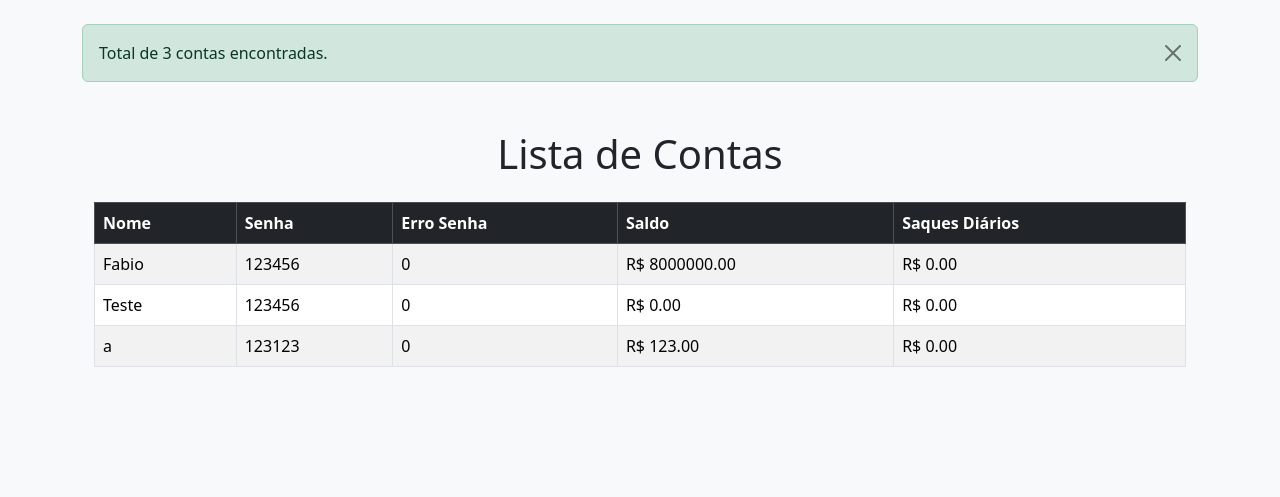
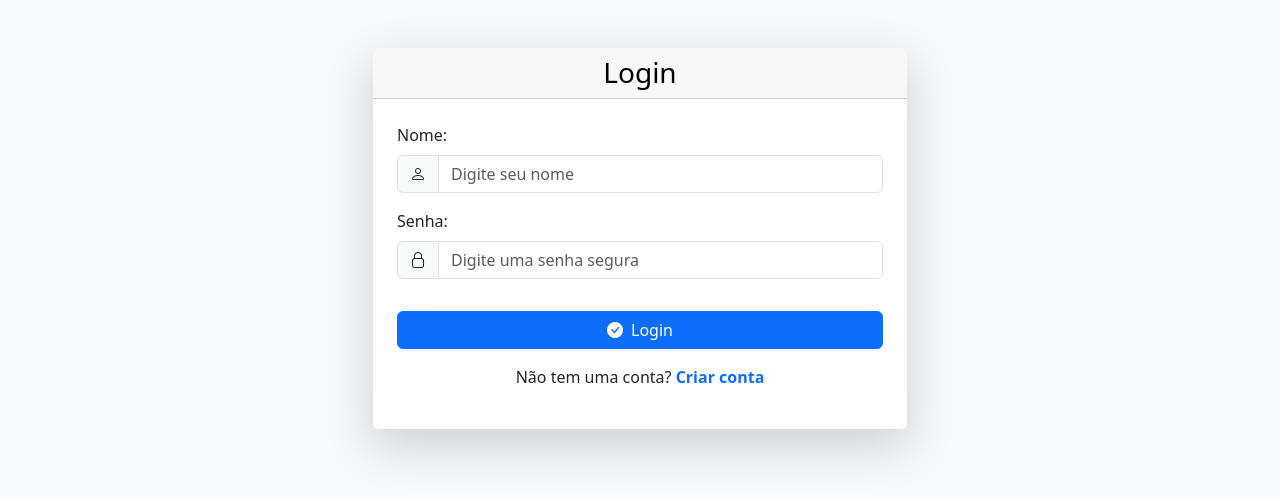
Before and after one commit to fabiograves/flaskcaixa, a Flask app: page / in a window 1280 px wide. Shown: the top 497 px of the page. Run offline with Flask 3, Linux system fonts and the light colour scheme; data comes from the database, SQL or seed files in the repository; both versions use the stored data as it was before the commit.

Commit message:
Ajuda plmds

```diff
--- a/app.py
+++ b/app.py
@@ -1,10 +1,10 @@
 from flask import Flask, render_template, request, redirect, url_for, flash
 import sqlite3
 from datetime import datetime
-
+from flask import session
+from functools import wraps
 app = Flask(__name__)
 app.secret_key = 'teste'
-
 
 # Função para conectar ao banco de dados
 def get_db_connection():
@@ -12,44 +12,83 @@ def get_db_connection():
     conn.row_factory = sqlite3.Row  # Permite acessar os resultados como dicionários
     return conn
 
+def login_required(f):
+    @wraps(f)
+    def decorated_function(*args, **kwargs):
+        if "nome" not in session:
+            flash("Você precisa estar logado para acessar esta página.", "danger")
+            return redirect(url_for("login"))
+        return f(*args, **kwargs)
+    return decorated_function
 
-def testar_conexao():
+
+"""def testar_conexao():
     conn = get_db_connection()
     cursor = conn.cursor()
-    cursor.execute("SELECT * FROM contas")
+    cursor.execute("SELECT * FROM historico)
     result = cursor.fetchall()
-    conn.close()
     for linha in result:
-        print(linha['nome'], linha['saldo'])  # Exemplo de acesso direto aos campos
+        print(linha['nome'], linha['descricao'], linha['data_hora'])
     print("---------------------------------------")
     for linha in result:
         print(dict(linha))  # Converte o sqlite3.Row em um dicionario e imprime
+    conn.close()
     return result
 
 @app.route('/')
 def index():
-    contas = testar_conexao() # Chamado somente para mostrar no console os tipos de acessos
-    if not contas:
-        # Mensagem exibida para mostrar alguma situação/erro
-        flash("Nenhuma conta encontrada no banco de dados.", "warning")
-    else:
-        flash(f"Total de {len(contas)} contas encontradas.", "success")
-
+    historico = testar_conexao() # Chamado somente para mostrar no console os tipos de acessos
     # O contas=contas faz o contas receber o return do testar_conexao e
     # passar ele como parametro a pagina html chamando contas tambem
-    return render_template('index.html', contas=contas)
+    return render_template('index.html', contas=contas)"""
 
+import re
 
+def validar_cpf(cpf):
+    # Remove todos os caracteres que não são números
+    cpf = re.sub(r"\D", "", cpf)
+
+    # Verifica se tem 11 dígitos
+    if len(cpf) != 11:
+        return False, None
+
+    # Verifica se todos os dígitos são iguais (ex: 111.111.111-11, inválido)
+    if cpf == cpf[0] * 11:
+        return False, None
+
+    # Cálculo dos dígitos verificadores
+    def calcular_digito(cpf, peso):
+        soma = sum(int(digito) * peso for digito, peso in zip(cpf, range(peso, 1, -1)))
+        resto = soma % 11
+        return "0" if resto < 2 else str(11 - resto)
+
+    # Primeiro dígito verificador
+    primeiro_digito = calcular_digito(cpf[:9], 10)
+    # Segundo dígito verificador
+    segundo_digito = calcular_digito(cpf[:10], 11)
+
+    if cpf[9] == primeiro_digito and cpf[10] == segundo_digito:
+        # Formata o CPF como XXX.XXX.XXX-XX
+        cpf_formatado = f"{cpf[:3]}.{cpf[3:6]}.{cpf[6:9]}-{cpf[9:]}"
+        return True, cpf_formatado
+
+    return False, None
 @app.route("/criar_conta", methods=["GET", "POST"])
 def criar_conta():
     if request.method == "POST":
         nome = request.form["nome"]
+        cpf = request.form["cpf"]
         senha = request.form["senha"]
         confirmar_senha = request.form["confirmar_senha"]
         saldo_inicial = float(request.form.get("saldo_inicial", 0) or 0)
 
         if not nome.strip():
             flash("O nome não pode estar vazio ou ser apenas espaços.", "danger")
+            return redirect(url_for("criar_conta"))
+
+        cpf_valido, cpf_formatado = validar_cpf(cpf)
+        if not cpf_valido:
+            flash("CPF inválido. Por favor, insira um CPF válido.", "danger")
             return redirect(url_for("criar_conta"))
 
         if senha != confirmar_senha:
@@ -68,6 +107,7 @@ def criar_conta():
                 "INSERT INTO historico (nome, descricao, data_hora) VALUES (?, ?, ?)",
                 (nome, f"Depósito inicial: R$ {saldo_inicial}", datetime.now().isoformat())
             )
+
             conn.commit()
             conn.close()
             flash("Conta criada com sucesso!", "success")
@@ -81,6 +121,181 @@ def criar_conta():
 
     return render_template("criar_conta.html")
 
+@app.route("/", methods=["GET", "POST"])
+def login():
+    if request.method == "POST":
+        nome = request.form["nome"]
+        senha = request.form["senha"]
+
+        if not nome.strip():
+            flash("O nome não pode estar vazio ou ser apenas espaços.", "danger")
+            return redirect(url_for("criar_conta"))
+        try:
+            conn = get_db_connection()
+            cursor = conn.cursor()
+            cursor.execute("SELECT senha FROM contas WHERE nome = ?", (nome,))
+            senha_coletada = cursor.fetchone()[0]
+            if senha_coletada == senha:
+                flash("LOGIN REALIZADO COM SUCESSO!", "success")
+                cursor.execute("UPDATE contas SET erro_senha = 0 WHERE nome = ?",
+                               (nome,))
+                conn.commit()
+                session["nome"] = nome
+                cursor.execute("SELECT saldo FROM contas WHERE nome = ?", (nome,))
+                saldo_atual = cursor.fetchone()[0]
+                session["saldo"] = saldo_atual
+                conn.close()
+                return redirect(url_for("home"))
+            else:
+                flash("A senha está incorreta!", "danger")
+                cursor.execute("UPDATE contas SET erro_senha = erro_senha + 1 WHERE nome = ?", (nome,))
+                conn.commit()
+                conn.close()
+                return redirect(url_for("login"))
+        except Exception as e:
+            flash(f"Ocorreu um erro inesperado: {str(e)}", "danger")
+            return redirect(url_for("login"))
+
+    return render_template("login.html")
+
+@app.route("/home")
+@login_required
+def home():
+    return render_template("home.html")
+
+@app.route("/sacar" , methods=["GET", "POST"])
+@login_required
+def sacar():
+    conn = get_db_connection()
+    cursor = conn.cursor()
+    if request.method == "POST":
+        nome = session["nome"]
+        saque = float(request.form["valor"])
+
+        if not saque:
+            flash("Esse campo não pode estar vazio ou ser apenas espaços.", "danger")
+            return redirect(url_for("sacar"))
+        elif saque <= 0:
+            cursor.execute("SELECT saldo FROM contas WHERE nome = ?", (nome,))
+            saldo_atual = cursor.fetchone()[0]
+            flash("O valor para ser sacado não é válido!", "danger")
+            return redirect(url_for("sacar", saldo=saldo_atual))
+        try:
+            cursor.execute("SELECT saldo FROM contas WHERE nome = ?", (nome,))
+            saldo_atual = cursor.fetchone()[0]
+            if saldo_atual < saque:
+                flash("Não foi possível realizar o saque, o valor a ser sacado é maior do que o saldo atual!", "danger")
+                return redirect(url_for("sacar", saldo=saldo_atual))
+            else:
+                novo_saldo = saldo_atual - saque
+                cursor.execute("UPDATE contas SET saldo = ?, saques_diarios = ? WHERE nome = ?",
+                               (novo_saldo, saque, nome))
+                conn.commit()
+                flash(f'Saque realizado com sucesso! O saldo atual é {novo_saldo}', "success")
+                cursor.execute("INSERT INTO historico (nome, descricao, data_hora) VALUES (?, ?, ?)",
+                               (nome, f"Sacado: R$ {saque}", datetime.now().isoformat()))
+                conn.commit()
+                return redirect(url_for("home"))
+
+        except Exception as e:
+            cursor.execute("SELECT saldo FROM contas WHERE nome = ?", (nome,))
+            saldo_atual = cursor.fetchone()[0]
+            flash(f"Ocorreu um erro inesperado: {str(e)}", "danger")
+            return redirect(url_for("sacar", saldo=saldo_atual))
+
+    nome = session["nome"]
+    cursor.execute("SELECT saldo FROM contas WHERE nome = ?", (nome,))
+    saldo_atual = cursor.fetchone()[0]
+    conn.close()
+    return render_template("sacar.html", saldo=saldo_atual)
+
+@app.route("/depositar" , methods=["GET", "POST"])
+@login_required
+def depositar():
+    conn = get_db_connection()
+    cursor = conn.cursor()
+    if request.method == "POST":
+        deposito = float(request.form["valor"])
+        nome = session["nome"]
+        if not deposito:
+            flash("Esse campo não pode estar vazio ou ser apenas espaços.", "danger")
+            return redirect(url_for("depositar"))
+        elif deposito <= 0:
+            cursor.execute("SELECT saldo FROM contas WHERE nome = ?", (nome,))
+            saldo_atual = cursor.fetchone()[0]
+            flash("O valor para ser sacado não é válido!", "danger")
+            return redirect(url_for("depositar", saldo=saldo_atual))
+        try:
+            cursor.execute("SELECT saldo FROM contas WHERE nome = ?", (nome,))
+            saldo_atual = cursor.fetchone()[0]
+            novo_saldo = saldo_atual + deposito
+            cursor.execute("UPDATE contas set saldo = ? WHERE nome = ?", (novo_saldo, nome))
+            conn.commit()
+            flash(f"Depóstito realizado com sucesso! O saldo atual é {novo_saldo}", "success")
+            cursor.execute("INSERT INTO historico (nome, descricao, data_hora) VALUES (?, ?, ?)",
+                           (nome, f"Depositado: R$ {deposito}", datetime.now().isoformat()))
+            conn.commit()
+            return redirect(url_for("home"))
+        except Exception as e:
+            cursor.execute("SELECT saldo FROM contas WHERE nome = ?", (nome,))
+            saldo_atual = cursor.fetchone()[0]
+            flash(f"Ocorreu um erro inesperado: {str(e)}", "danger")
+            return redirect(url_for("depositar", saldo=saldo_atual))
+
+    nome = session["nome"]
+    cursor.execute("SELECT saldo FROM contas WHERE nome = ?", (nome,))
+    saldo_atual = cursor.fetchone()[0]
+    conn.close()
+    return render_template("depositar.html", saldo=saldo_atual)
+
+@app.route("/transferir" , methods=["GET", "POST"])
+@login_required
+def transferir():
+    conn = get_db_connection()
+    cursor = conn.cursor()
+    if request.method == "POST":
+        transferencia = float(request.form["valor"])
+        destino = request.form["destinatario"]
+        origem = session["nome"]
+        cursor.execute("SELECT saldo FROM contas WHERE nome = ?", (origem,))
+        saldo_atual = cursor.fetchone()[0]
+        if saldo_atual >= transferencia:
+            novo_saldo = saldo_atual - transferencia
+            cursor.execute("UPDATE contas SET saldo = ? WHERE nome = ?", (novo_saldo, origem))
+            conn.commit()
+            cursor.execute("SELECT saldo FROM contas WHERE nome = ?", (destino,))
+            saldo_destinatario = cursor.fetchone()[0]
+            novo_saldo_destinatario = saldo_destinatario + transferencia
+            cursor.execute("UPDATE contas SET saldo = ? WHERE nome = ?", (novo_saldo_destinatario, destino))
+            conn.commit()
+            flash(f'Você transferiu R${transferencia} para {destino}', "success")
+            cursor.execute("INSERT INTO historico (nome, descricao, data_hora) VALUES (?, ?, ?)",
+                           (origem, f"Transferido para {destino}: R$ {transferencia}", datetime.now().isoformat()))
+            conn.commit()
+            return redirect(url_for("home", saldo=saldo_atual))
+        else:
+            flash("O saldo atual não é o suficiente", "danger")
+
+    nome = session["nome"]
+    cursor.execute("SELECT saldo FROM contas WHERE nome = ?", (nome,))
+    saldo_atual = cursor.fetchone()[0]
+    conn.close()
+    return render_template("transferir.html", saldo=saldo_atual)
+
+@app.route("/extrato")
+@login_required
+def extrato():
+    conn = get_db_connection()
+    cursor = conn.cursor()
+    nome = session["nome"]
+    cursor.execute("SELECT * FROM historico WHERE nome = ?", (nome,))
+    extrato = cursor.fetchall()
+    print(extrato)
+    cursor.execute("SELECT saldo FROM contas WHERE nome = ?", (nome,))
+    saldo_atual = cursor.fetchone()[0]
+    conn.close()
+    return render_template("extrato.html", saldo=saldo_atual, extrato=extrato)
+
 
 if __name__ == '__main__':
     app.run(debug=True, host='0.0.0.0', port=8088)
--- a/criar_banco.py
+++ b/criar_banco.py
@@ -11,7 +11,8 @@ CREATE TABLE IF NOT EXISTS contas (
     senha TEXT NOT NULL,
     erro_senha INTEGER DEFAULT 0,
     saldo REAL NOT NULL,
-    saques_diarios REAL DEFAULT 0
+    saques_diarios REAL DEFAULT 0,
+    cpf VARCHAR[14] NOT NULL UNIQUE
 )
 """)
 
--- a/templates/login.html
+++ b/templates/login.html
@@ -1,10 +1,59 @@
-<!DOCTYPE html>
-<html lang="en">
-<head>
-    <meta charset="UTF-8">
-    <title>Title</title>
-</head>
-<body>
+{% extends "base.html" %}
 
-</body>
-</html>
+{% block content %}
+<div class="container mt-5">
+    <div class="row justify-content-center">
+        <div class="col-md-6">
+            <div class="card shadow-lg border-0">
+                <div class="card-header bg-gradient-primary text-black text-center">
+                    <h3 class="mb-0">Login</h3>
+                </div>
+                <div class="card-body p-4">
+                    <form method="post">
+                        <!-- Nome -->
+                        <div class="mb-3">
+                            <label for="nome" class="form-label">Nome:</label>
+                            <div class="input-group">
+                                <span class="input-group-text bg-light">
+                                    <i class="bi bi-person"></i>
+                                </span>
+                                <input type="text" name="nome" id="nome" class="form-control" placeholder="Digite seu nome" required>
+                            </div>
+                        </div>
+
+                        <!-- Senha -->
+                        <div class="mb-3">
+                            <label for="senha" class="form-label">Senha:</label>
+                            <div class="input-group">
+                                <span class="input-group-text bg-light">
+                                    <i class="bi bi-lock"></i>
+                                </span>
+                                <input type="password" name="senha" id="senha" class="form-control" placeholder="Digite uma senha segura" required>
+                            </div>
+                        </div>
+
+                        <!-- Botão Login -->
+                        <button type="submit" class="btn btn-primary w-100 mt-3">
+                            <i class="bi bi-check-circle-fill me-2"></i>Login
+                        </button>
+                    </form>
+
+                    <!-- Texto "Criar conta" -->
+                    <div class="text-center mt-3">
+                        <p>Não tem uma conta?
+                            <a href="/criar_conta" class="text-primary text-decoration-none fw-bold" style="cursor: pointer;">
+                                Criar conta
+                            </a>
+                        </p>
+                    </div>
+                </div>
+            </div>
+        </div>
+    </div>
+</div>
+
+<!-- Bootstrap Icons -->
+<link href="https://cdn.jsdelivr.net/npm/bootstrap-icons/font/bootstrap-icons.css" rel="stylesheet">
+<!-- Bootstrap JS -->
+<script src="https://cdn.jsdelivr.net/npm/bootstrap@5.3.0-alpha3/dist/js/bootstrap.bundle.min.js"></script>
+{% endblock %}
```
Also changed, not shown: templates/criar_conta.html (+11 -0 lines), templates/depositar.html (added, +48 -0 lines), templates/extrato.html (added, +59 -0 lines), templates/home.html (+49 -9 lines), templates/sacar.html (added, +47 -0 lines), templates/transferir.html (added, +52 -0 lines), banco_local.db (deleted).
